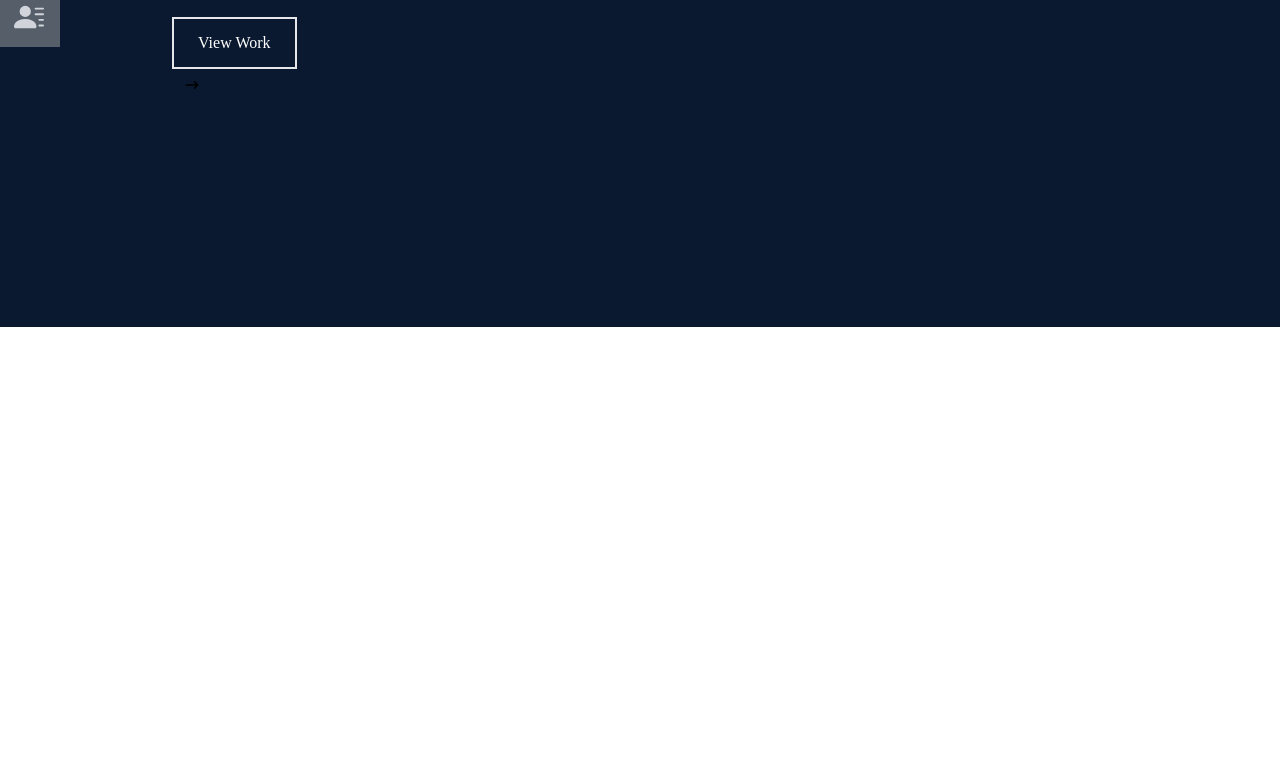
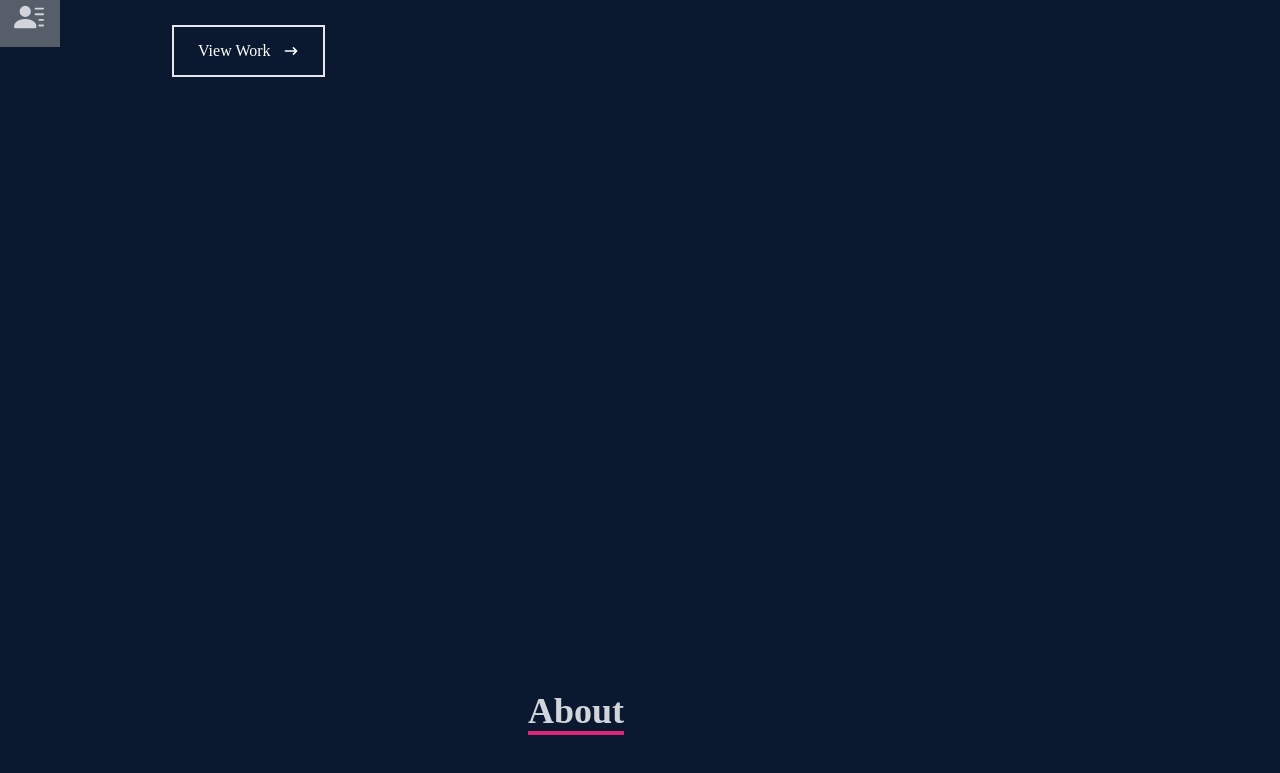
Before and after one commit to notryancho/PORTFOLIO, a React (Create React App) app in the folder portfolio/: page / in a window 1280 px wide. Shown: the part 473-1246 px from the top of the page. Before the commit the page ends 800 px from the top, so only its background shows below. Built offline with nearby package versions, Linux system fonts and the light colour scheme.

Commit message:
about page

```diff
--- a/portfolio/src/App.js
+++ b/portfolio/src/App.js
@@ -1,11 +1,14 @@
-import Navbar from './components/Navbar'
-import Home from './components/Home'
+import About from './components/About';
+import Navbar from './components/Navbar';
+import Home from './components/Home';
+
 
 function App() {
   return (
     <div>
       <Navbar />
       <Home />
+      <About />
     </div>
   );
 }
--- /dev/null
+++ b/portfolio/src/components/About.jsx
@@ -0,0 +1,20 @@
+import React from "react";
+
+const About = () => {
+  return (
+    <div name="about" className="w-full h-screen bg-[#0a192f] text-gray-300">
+      <div className="flex flex-col justify-center items-center w-full h-full">
+        <div className="max-w-[1000px] w-full px-4 grid grid-cols-2 gap-8">
+          <div className='sm:text-right pb-8 pl-4'>
+            <p className='text-4xl font-bold inline border-b-4 border-pink-600'>About</p>
+          </div>
+          <div>
+
+          </div>
+        </div>
+      </div>
+    </div>
+  );
+};
+
+export default About;
--- a/portfolio/src/components/Home.jsx
+++ b/portfolio/src/components/Home.jsx
@@ -1,26 +1,35 @@
-import React from 'react'
-import {HiArrowNarrowRight} from 'react-icons/hi'
+import React from "react";
+import { HiArrowNarrowRight } from "react-icons/hi";
 
 const Home = () => {
   return (
-    <div name='home' className='w-full h-screen bg-[#0a192f]'>
-
+    <div name="home" className="w-full h-screen bg-[#0a192f]">
       {/*Container */}
-    <div className='max-w-[1000px] mx-auto px-8 flex flex-col justify-center h-full'>
-        <p className='text-pink-600'>Hi, my name is</p>
-        <h1 className='text-4xl sm:text-7xl font-bold text-[#ccd6f6]'>Ryan Cho</h1>
-        <h2 className='text-4xl sm:text-7xl font-bold text-[#8892b0]'>I'm a Full Stack Developer.</h2>
-        <p className='text-[#8892b0] py-4 max-w-[700px]'> I'm a full-stack developer specializing in building (and occasionally designing) exceptional digital experiences. Currently, I'm focused on building responsive full-stack web applications.</p>
+      <div className="max-w-[1000px] mx-auto px-8 flex flex-col justify-center h-full">
+        <p className="text-pink-600">Hi, my name is</p>
+        <h1 className="text-4xl sm:text-7xl font-bold text-[#ccd6f6]">
+          Ryan Cho
+        </h1>
+        <h2 className="text-4xl sm:text-7xl font-bold text-[#8892b0]">
+          I'm a Full Stack Developer.
+        </h2>
+        <p className="text-[#8892b0] py-4 max-w-[700px]">
+          {" "}
+          I'm a full-stack developer specializing in building (and occasionally
+          designing) exceptional digital experiences. Currently, I'm focused on
+          building responsive full-stack web applications.
+        </p>
         <div>
-            <button className='text-white border-2 px-6 py-3 my-2 flex items-center hover:bg-pink-600 hover:border-pink-600'>View Work </button>
+          <button className="text-white group border-2 px-6 py-3 my-2 flex items-center hover:bg-pink-600 hover:border-pink-600">
+            View Work
             <span className='group-hover:rotate-90 duration-300'>
               <HiArrowNarrowRight className='ml-3' />
             </span>
+          </button>
         </div>
       </div>
     </div>
-  )
-}
+  );
+};
 
-
-export default Home
+export default Home;
```
Lines whose indentation alone changed are shown as unchanged.
